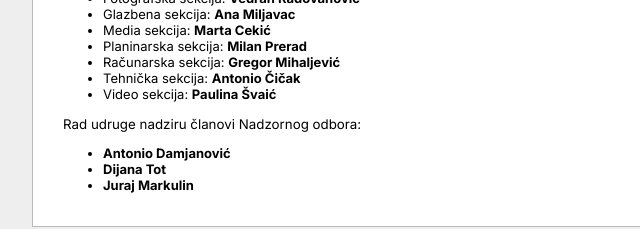
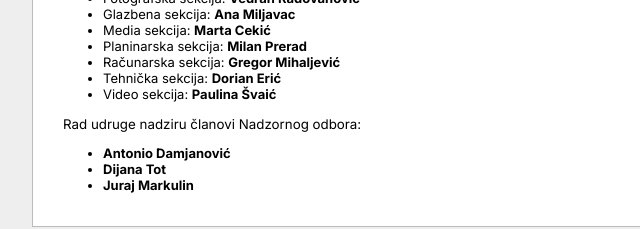
Before and after one commit to KSET/ssfer-website, a website: page index.html in a window 1280 px wide. Shown: the part 475-704 px from the top of the page, 133-773 px from the left. Drawn offline with Linux system fonts and the light colour scheme.

Commit message:
fixed tech leader

```diff
--- a/index.html
+++ b/index.html
@@ -163,8 +163,8 @@
                         </li>
                         <li>
                             Tehnička sekcija:
-                            <a href="mailto:antonio.cicak@kset.org">
-                                Antonio Čičak
+                            <a href="mailto:dorian.eric@kset.org">
+                                Dorian Erić
                             </a>
                         </li>
                         <li>
```
